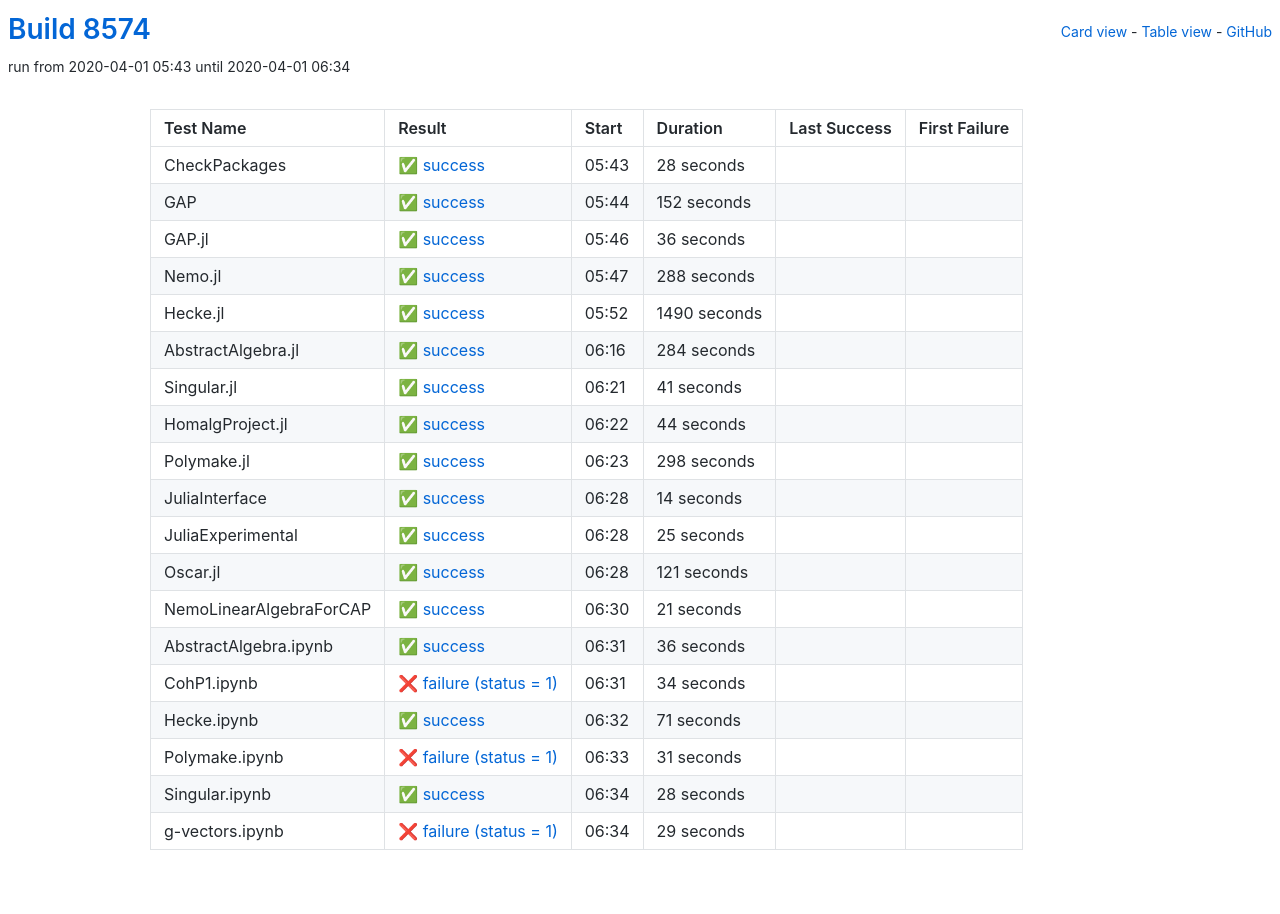
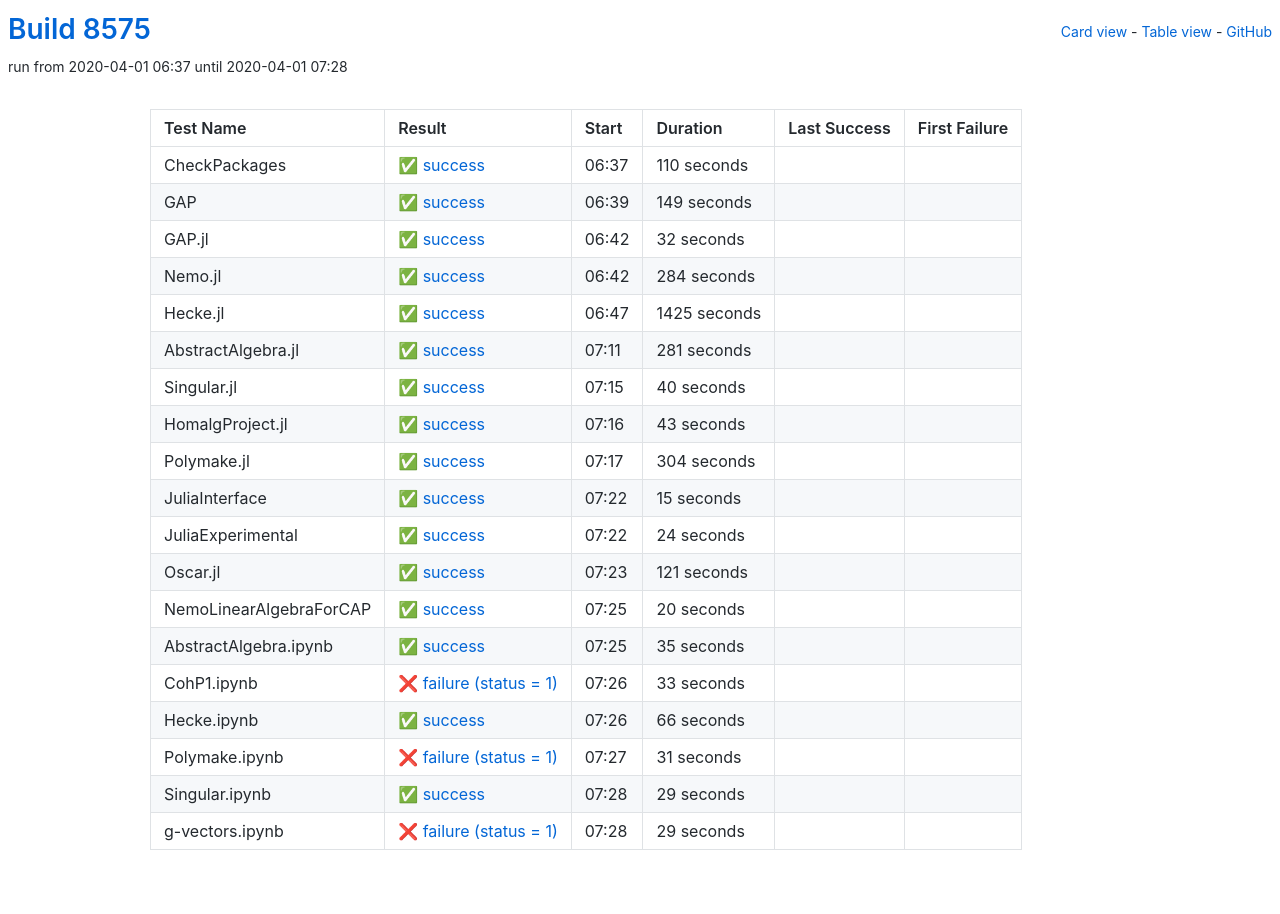
Before and after one commit to oscar-system/oscar-ci-status, a Jekyll site: the page built from table.html, in a window 1280 px wide. Built offline with Jekyll 4.4.1, drawn with Linux system fonts in a browser that asks for light colours.

Commit message:
Build 8575

```diff
--- a/_data/ci.yml
+++ b/_data/ci.yml
@@ -1,60 +1,38 @@
-build: 8574
-build_url: https://oscarci.mathematik.uni-kl.de/job/oscar/8574/
+build: 8575
+build_url: https://oscarci.mathematik.uni-kl.de/job/oscar/8575/
 job: oscar
 tests:
-- duration: 28
+- duration: 110
   exitcode: 0
   first_failure: false
   first_failure_url: null
   last_success: false
   last_success_url: null
-  log: https://oscarci.mathematik.uni-kl.de/job/oscar/8574/artifact/logs/build-8574/CheckPackages.log
+  log: https://oscarci.mathematik.uni-kl.de/job/oscar/8575/artifact/logs/build-8575/CheckPackages.log
   name: CheckPackages
-  start: 2020-04-01 05:43
+  start: 2020-04-01 06:37
   status: success
   success: true
-- duration: 152
+- duration: 149
   exitcode: 0
   first_failure: false
   first_failure_url: null
   last_success: false
   last_success_url: null
-  log: https://oscarci.mathematik.uni-kl.de/job/oscar/8574/artifact/logs/build-8574/GAP.log
+  log: https://oscarci.mathematik.uni-kl.de/job/oscar/8575/artifact/logs/build-8575/GAP.log
   name: GAP
-  start: 2020-04-01 05:44
+  start: 2020-04-01 06:39
   status: success
   success: true
-- duration: 36
+- duration: 32
   exitcode: 0
   first_failure: false
   first_failure_url: null
   last_success: false
   last_success_url: null
-  log: https://oscarci.mathematik.uni-kl.de/job/oscar/8574/artifact/logs/build-8574/GAP.jl.log
+  log: https://oscarci.mathematik.uni-kl.de/job/oscar/8575/artifact/logs/build-8575/GAP.jl.log
   name: GAP.jl
-  start: 2020-04-01 05:46
-  status: success
-  success: true
-- duration: 288
-  exitcode: 0
-  first_failure: false
-  first_failure_url: null
-  last_success: false
-  last_success_url: null
-  log: https://oscarci.mathematik.uni-kl.de/job/oscar/8574/artifact/logs/build-8574/Nemo.jl.log
-  name: Nemo.jl
-  start: 2020-04-01 05:47
-  status: success
-  success: true
-- duration: 1490
-  exitcode: 0
-  first_failure: false
-  first_failure_url: null
-  last_success: false
-  last_success_url: null
-  log: https://oscarci.mathematik.uni-kl.de/job/oscar/8574/artifact/logs/build-8574/Hecke.jl.log
-  name: Hecke.jl
-  start: 2020-04-01 05:52
+  start: 2020-04-01 06:42
   status: success
   success: true
 - duration: 284
@@ -63,64 +41,86 @@ tests:
   first_failure_url: null
   last_success: false
   last_success_url: null
-  log: https://oscarci.mathematik.uni-kl.de/job/oscar/8574/artifact/logs/build-8574/AbstractAlgebra.jl.log
-  name: AbstractAlgebra.jl
-  start: 2020-04-01 06:16
+  log: https://oscarci.mathematik.uni-kl.de/job/oscar/8575/artifact/logs/build-8575/Nemo.jl.log
+  name: Nemo.jl
+  start: 2020-04-01 06:42
   status: success
   success: true
-- duration: 41
+- duration: 1425
   exitcode: 0
   first_failure: false
   first_failure_url: null
   last_success: false
   last_success_url: null
-  log: https://oscarci.mathematik.uni-kl.de/job/oscar/8574/artifact/logs/build-8574/Singular.jl.log
-  name: Singular.jl
-  start: 2020-04-01 06:21
+  log: https://oscarci.mathematik.uni-kl.de/job/oscar/8575/artifact/logs/build-8575/Hecke.jl.log
+  name: Hecke.jl
+  start: 2020-04-01 06:47
   status: success
   success: true
-- duration: 44
+- duration: 281
   exitcode: 0
   first_failure: false
   first_failure_url: null
   last_success: false
   last_success_url: null
-  log: https://oscarci.mathematik.uni-kl.de/job/oscar/8574/artifact/logs/build-8574/HomalgProject.jl.log
-  name: HomalgProject.jl
-  start: 2020-04-01 06:22
+  log: https://oscarci.mathematik.uni-kl.de/job/oscar/8575/artifact/logs/build-8575/AbstractAlgebra.jl.log
+  name: AbstractAlgebra.jl
+  start: 2020-04-01 07:11
   status: success
   success: true
-- duration: 298
+- duration: 40
   exitcode: 0
   first_failure: false
   first_failure_url: null
   last_success: false
   last_success_url: null
-  log: https://oscarci.mathematik.uni-kl.de/job/oscar/8574/artifact/logs/build-8574/Polymake.jl.log
-  name: Polymake.jl
-  start: 2020-04-01 06:23
+  log: https://oscarci.mathematik.uni-kl.de/job/oscar/8575/artifact/logs/build-8575/Singular.jl.log
+  name: Singular.jl
+  start: 2020-04-01 07:15
   status: success
   success: true
-- duration: 14
+- duration: 43
   exitcode: 0
   first_failure: false
   first_failure_url: null
   last_success: false
   last_success_url: null
-  log: https://oscarci.mathematik.uni-kl.de/job/oscar/8574/artifact/logs/build-8574/JuliaInterface.log
-  name: JuliaInterface
-  start: 2020-04-01 06:28
+  log: https://oscarci.mathematik.uni-kl.de/job/oscar/8575/artifact/logs/build-8575/HomalgProject.jl.log
+  name: HomalgProject.jl
+  start: 2020-04-01 07:16
   status: success
   success: true
-- duration: 25
+- duration: 304
   exitcode: 0
   first_failure: false
   first_failure_url: null
   last_success: false
   last_success_url: null
-  log: https://oscarci.mathematik.uni-kl.de/job/oscar/8574/artifact/logs/build-8574/JuliaExperimental.log
+  log: https://oscarci.mathematik.uni-kl.de/job/oscar/8575/artifact/logs/build-8575/Polymake.jl.log
+  name: Polymake.jl
+  start: 2020-04-01 07:17
+  status: success
+  success: true
+- duration: 15
+  exitcode: 0
+  first_failure: false
+  first_failure_url: null
+  last_success: false
+  last_success_url: null
+  log: https://oscarci.mathematik.uni-kl.de/job/oscar/8575/artifact/logs/build-8575/JuliaInterface.log
+  name: JuliaInterface
+  start: 2020-04-01 07:22
+  status: success
+  success: true
+- duration: 24
+  exitcode: 0
+  first_failure: false
+  first_failure_url: null
+  last_success: false
+  last_success_url: null
+  log: https://oscarci.mathematik.uni-kl.de/job/oscar/8575/artifact/logs/build-8575/JuliaExperimental.log
   name: JuliaExperimental
-  start: 2020-04-01 06:28
+  start: 2020-04-01 07:22
   status: success
   success: true
 - duration: 121
@@ -129,53 +129,53 @@ tests:
   first_failure_url: null
   last_success: false
   last_success_url: null
-  log: https://oscarci.mathematik.uni-kl.de/job/oscar/8574/artifact/logs/build-8574/Oscar.jl.log
+  log: https://oscarci.mathematik.uni-kl.de/job/oscar/8575/artifact/logs/build-8575/Oscar.jl.log
   name: Oscar.jl
-  start: 2020-04-01 06:28
+  start: 2020-04-01 07:23
   status: success
   success: true
-- duration: 21
+- duration: 20
   exitcode: 0
   first_failure: false
   first_failure_url: null
   last_success: false
   last_success_url: null
-  log: https://oscarci.mathematik.uni-kl.de/job/oscar/8574/artifact/logs/build-8574/NemoLinearAlgebraForCAP.log
+  log: https://oscarci.mathematik.uni-kl.de/job/oscar/8575/artifact/logs/build-8575/NemoLinearAlgebraForCAP.log
   name: NemoLinearAlgebraForCAP
-  start: 2020-04-01 06:30
+  start: 2020-04-01 07:25
   status: success
   success: true
-- duration: 36
+- duration: 35
   exitcode: 0
   first_failure: false
   first_failure_url: null
   last_success: false
   last_success_url: null
-  log: https://oscarci.mathematik.uni-kl.de/job/oscar/8574/artifact/logs/build-8574/AbstractAlgebra.ipynb.log
+  log: https://oscarci.mathematik.uni-kl.de/job/oscar/8575/artifact/logs/build-8575/AbstractAlgebra.ipynb.log
   name: AbstractAlgebra.ipynb
-  start: 2020-04-01 06:31
+  start: 2020-04-01 07:25
   status: success
   success: true
-- duration: 34
+- duration: 33
   exitcode: 1
   first_failure: false
   first_failure_url: null
   last_success: false
   last_success_url: null
-  log: https://oscarci.mathematik.uni-kl.de/job/oscar/8574/artifact/logs/build-8574/CohP1.ipynb.log
+  log: https://oscarci.mathematik.uni-kl.de/job/oscar/8575/artifact/logs/build-8575/CohP1.ipynb.log
   name: CohP1.ipynb
-  start: 2020-04-01 06:31
+  start: 2020-04-01 07:26
   status: failure
   success: false
-- duration: 71
+- duration: 66
   exitcode: 0
   first_failure: false
   first_failure_url: null
   last_success: false
   last_success_url: null
-  log: https://oscarci.mathematik.uni-kl.de/job/oscar/8574/artifact/logs/build-8574/Hecke.ipynb.log
+  log: https://oscarci.mathematik.uni-kl.de/job/oscar/8575/artifact/logs/build-8575/Hecke.ipynb.log
   name: Hecke.ipynb
-  start: 2020-04-01 06:32
+  start: 2020-04-01 07:26
   status: success
   success: true
 - duration: 31
@@ -184,20 +184,20 @@ tests:
   first_failure_url: null
   last_success: false
   last_success_url: null
-  log: https://oscarci.mathematik.uni-kl.de/job/oscar/8574/artifact/logs/build-8574/Polymake.ipynb.log
+  log: https://oscarci.mathematik.uni-kl.de/job/oscar/8575/artifact/logs/build-8575/Polymake.ipynb.log
   name: Polymake.ipynb
-  start: 2020-04-01 06:33
+  start: 2020-04-01 07:27
   status: failure
   success: false
-- duration: 28
+- duration: 29
   exitcode: 0
   first_failure: false
   first_failure_url: null
   last_success: false
   last_success_url: null
-  log: https://oscarci.mathematik.uni-kl.de/job/oscar/8574/artifact/logs/build-8574/Singular.ipynb.log
+  log: https://oscarci.mathematik.uni-kl.de/job/oscar/8575/artifact/logs/build-8575/Singular.ipynb.log
   name: Singular.ipynb
-  start: 2020-04-01 06:34
+  start: 2020-04-01 07:28
   status: success
   success: true
 - duration: 29
@@ -206,8 +206,8 @@ tests:
   first_failure_url: null
   last_success: false
   last_success_url: null
-  log: https://oscarci.mathematik.uni-kl.de/job/oscar/8574/artifact/logs/build-8574/g-vectors.ipynb.log
+  log: https://oscarci.mathematik.uni-kl.de/job/oscar/8575/artifact/logs/build-8575/g-vectors.ipynb.log
   name: g-vectors.ipynb
-  start: 2020-04-01 06:34
+  start: 2020-04-01 07:28
   status: failure
   success: false
```
Also changed, not shown: README.md.
